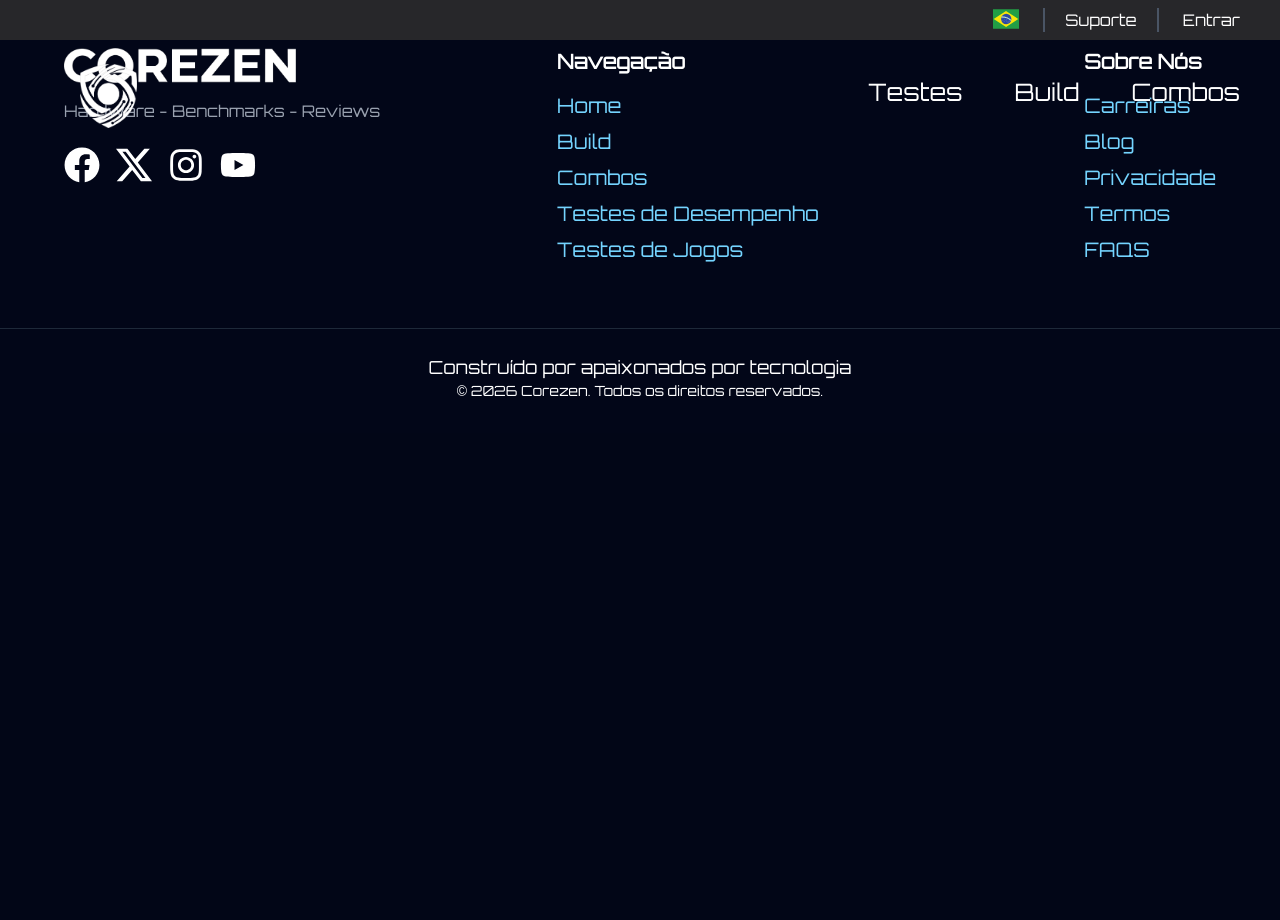
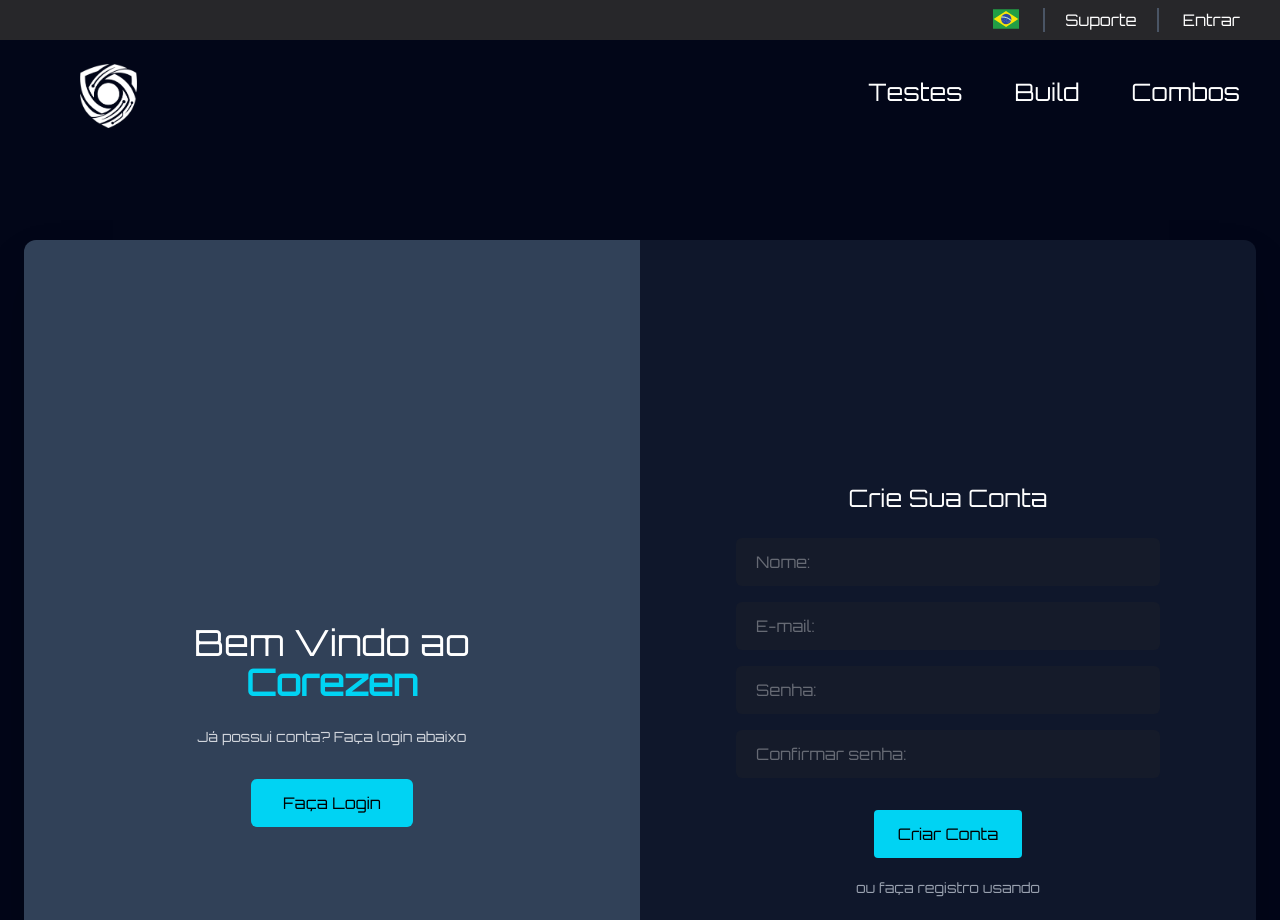
Before and after one commit to JonathanDamascenoBR/Corezen, a React (Vite) app: page /login in a window 1280 px wide. Shown: the top 920 px of the page. Before the commit the page ends 800 px from the top, so only its background shows below. Built offline with nearby package versions, Linux system fonts and the light colour scheme.

Commit message:
Correção da página Login que estava travando o navegador e adição do caminho para a página de usuário.

```diff
--- a/src/App.jsx
+++ b/src/App.jsx
@@ -1,10 +1,13 @@
 import { Routes, Route } from "react-router-dom";
+
 import Header from './components/Header/Header'
+import Login from './pages/Login/Login'
+import AreaUsuario from './pages/AreaUsuario/AreaUsuario'
 import Home from './pages/Home/Home'
-import TesteJogos from './pages/Testes/TestesEmJogos/TesteJogos'
-import Login from './pages/Login/Login'
 import Build from './pages/Build/BuildPage'
 import Combos from './pages/Combos/Combos'
+import TesteJogos from './pages/Testes/TestesEmJogos/TesteJogos'
+import TesteDeDesempenho from './pages/Testes/TestesDeDesempenho/TestesDeDesempenho'
 import Footer from './components/Footer/Footer'
 
 function App() {
@@ -20,8 +23,9 @@ function App() {
           <Route path="/build" element={<Build />} />
           <Route path="/combos" element={<Combos />} />
           <Route path="/testeJogos" element={<TesteJogos />} />
-          <Route path="/combos" element={<Combos />} />
+          <Route path="/testeDesemp" element={<TesteDeDesempenho />} />
           <Route path="/login" element={<Login />} />
+          <Route path="/usuario" element={<AreaUsuario />} />
         </Routes>
       </main>
 
--- a/src/Components/AreaUsuarioC/AreaUsuarioC.jsx
+++ b/src/Components/AreaUsuarioC/AreaUsuarioC.jsx
@@ -1,5 +1,5 @@
-// import React from "react";
-// import { FaCamera } from "react-icons/fa";
+import React from "react";
+import { FaCamera } from "react-icons/fa";
 
 function AreaUsuarioC() {
   return (
--- a/src/Components/Login/Login.jsx
+++ b/src/Components/Login/Login.jsx
@@ -1,12 +1,33 @@
-// import React, { useState } from "react";
+import React from "react";
 import { useState } from "react";
+import { useNavigate } from "react-router-dom";
 import { FaFacebook, FaGoogle } from "react-icons/fa";
 
 export default function Login() {
   const [isLogin, setIsLogin] = useState(false);
 
+  // Novos estados para os inputs
+  const [nome, setNome] = useState("");
+  const [email, setEmail] = useState("");
+  const [senha, setSenha] = useState("");
+  const [confirmarSenha, setConfirmarSenha] = useState("");
+
+  const navigate = useNavigate();
+
+  // Se for Login, precisa de email e senha.
+  // Se for Cadastro, precisa de nome, email, senha e confirmar senha.
+  const isFormValid = isLogin
+    ? email.trim() !== "" && senha.trim() !== ""
+    : nome.trim() !== "" && email.trim() !== "" && senha.trim() !== "" && confirmarSenha.trim() !== "";
+
   const handleSubmit = (e) => {
     e.preventDefault();
+
+    if (isLogin) {
+      navigate("/");
+    } else {
+      navigate("/usuario");
+    }
   };
 
   return (
@@ -20,6 +41,7 @@ export default function Login() {
     bg-slate-700
     transition-transform duration-[1400ms]
     ease-[cubic-bezier(0.77,0,0.175,1)]
+    pointer-events-none
     ${isLogin ? "translate-x-full" : "translate-x-0"}
   `}
         />
@@ -31,6 +53,7 @@ export default function Login() {
     bg-slate-900
     transition-transform duration-[1400ms]
     ease-[cubic-bezier(0.77,0,0.175,1)]
+    pointer-events-none
     ${isLogin ? "-translate-x-full" : "translate-x-0"}
   `}
         />
@@ -38,6 +61,7 @@ export default function Login() {
           className={`
     md:hidden
     absolute inset-0
+    pointer-events-none
     ${isLogin ? "bg-slate-900" : "bg-slate-700"}
     `}
         />
@@ -47,6 +71,7 @@ export default function Login() {
     absolute top-0 left-0 w-full h-full
     z-10
     rounded-none
+    pointer-events-none
     ${isLogin ? "bg-slate-900" : "bg-slate-700"}
     transition-transform duration-[1400ms]
     ease-[cubic-bezier(0.77,0,0.175,1)]
@@ -105,12 +130,16 @@ export default function Login() {
               </h2>
 
               {/* FORM */}
-              <form className="flex flex-col gap-4">
+              <form
+
+                className="flex flex-col gap-4">
                 {!isLogin && (
                   <div className="relative animate-in fade-in duration-500">
                     <input
                       type="text"
                       placeholder="Nome:"
+                      value={nome}
+                      onChange={(e) => setNome(e.target.value)}
                       className="w-full pl-5 pr-4 py-3 rounded-md bg-zinc-800/30 text-white/70 outline-none"
                     />
                   </div>
@@ -121,6 +150,8 @@ export default function Login() {
                   <input
                     type="email"
                     placeholder="E-mail:"
+                    value={email}
+                    onChange={(e) => setEmail(e.target.value)}
                     className="w-full pl-5 pr-4 py-3 rounded-md bg-zinc-800/30 text-white/70 outline-none focus:ring-2 focus:ring-cyan-400"
                   />
                 </div>
@@ -130,6 +161,8 @@ export default function Login() {
                   <input
                     type="password"
                     placeholder="Senha:"
+                    value={senha}
+                    onChange={(e) => setSenha(e.target.value)}
                     className="w-full pl-5 pr-4 py-3 rounded-md bg-zinc-800/30 text-white/70 outline-none focus:ring-2 focus:ring-cyan-400"
                   />
                 </div>
@@ -140,12 +173,16 @@ export default function Login() {
                     <input
                       type="password"
                       placeholder="Confirmar senha:"
+                      value={confirmarSenha}
+                      onChange={(e) => setConfirmarSenha(e.target.value)}
                       className="w-full pl-5 pr-4 py-3 rounded-md bg-zinc-800/30 text-white/70 outline-none focus:ring-2 focus:ring-cyan-400"
                     />
                   </div>
                 )}
                 <button
-                  type="submit"
+                  type="button"
+                  onClick={handleSubmit}
+                  disabled={!isFormValid}
                   className="bg-cyan-400 mt-4 text-black py-3 px-6 rounded w-fit self-center hover:bg-cyan-300 transition"
                 >
                   {isLogin ? "Entrar" : "Criar Conta"}
--- a/src/pages/AreaUsuario/AreaUsuario.jsx
+++ b/src/pages/AreaUsuario/AreaUsuario.jsx
@@ -2,11 +2,9 @@ import AreaUsuarioC from "../../Components/AreaUsuarioC/AreaUsuarioC";
 
 function AreaUsuario() {
   return (
-    <body class="bg-slate-950 text-white orbitron">
       <main class="w-full mx-auto px-6 pt-40 pb-20">
         <AreaUsuarioC />
       </main>
-    </body>
   );
 }
 
--- a/src/pages/Login/login.jsx
+++ b/src/pages/Login/login.jsx
@@ -3,11 +3,9 @@ import Login from "../../Components/Login/Login";
 
 function login() {
   return (
-    <body class="bg-slate-950 text-white orbitron">
-      <main class="w-full px-6 pt-40 pb-20 ">
+      <main className="w-full px-6 pt-40 pb-20 ">
         <Login />
       </main>
-    </body>
   );
 }
 export default login;
```
